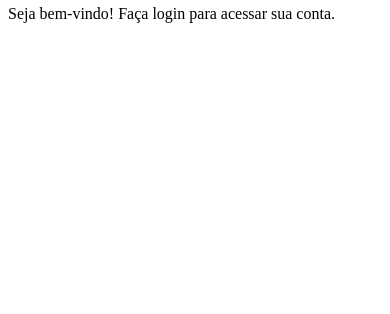
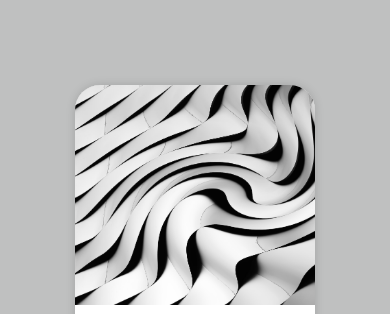
Before and after one commit to LuaMPacheco/projeto-login, a plain HTML site: page index.html in a window 390 px wide. Shown: the part 62-376 px from the top of the page. Drawn offline with Linux system fonts and the light colour scheme.

Commit message:
mobile first
Criando mobile first

```diff
--- a/estilos.css
+++ b/estilos.css
@@ -1 +1,48 @@
 @charset "UTF-8";
+
+/*Mobile first*/
+
+* {
+    font-family: Verdana, Geneva, Tahoma, sans-serif;
+    padding: 0px;
+    margin: 0px;
+    box-sizing: border-box;
+}
+
+body, html {
+    background-color: #BFC0C0;
+    color: #2D3142;
+    height: 100vh;
+    width: 100vw;
+}
+
+main {
+    position: relative;
+    height: 100vh;
+    width: 100vw;
+}
+
+section#login {
+    position: absolute;
+    top: 50%;
+    left: 50%;
+    transform: translate(-50%, -50%);
+    overflow: hidden;
+    background-color: white;
+    width: 240px;
+    height: 550px;
+    border-radius: 25px;
+    box-shadow: 0px 0px 10px rgba(0, 0, 0, 0.149);
+}
+
+section#login > div#imagem {
+    display: block;
+    background: #BFC0C0 url(imagens/metal.jpg) no-repeat;
+    background-size: cover;
+    height: 220px;
+}
+
+section#login > div#formulario {
+    display: block;
+    padding: 15px;
+}
```
